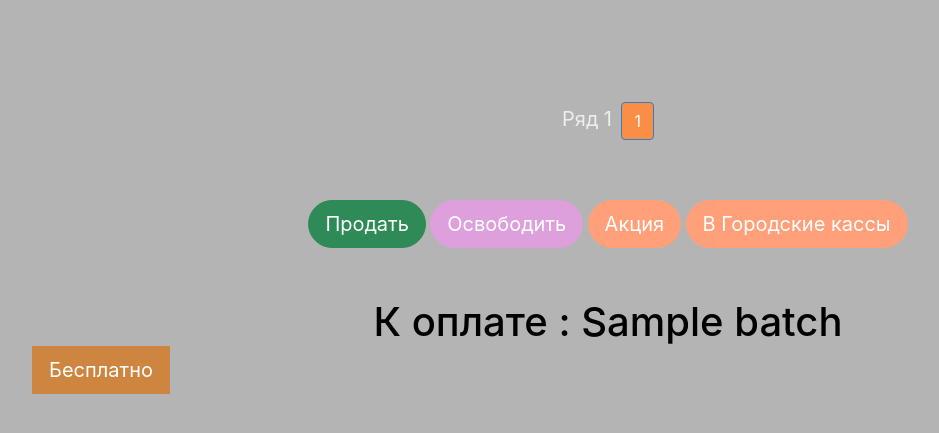
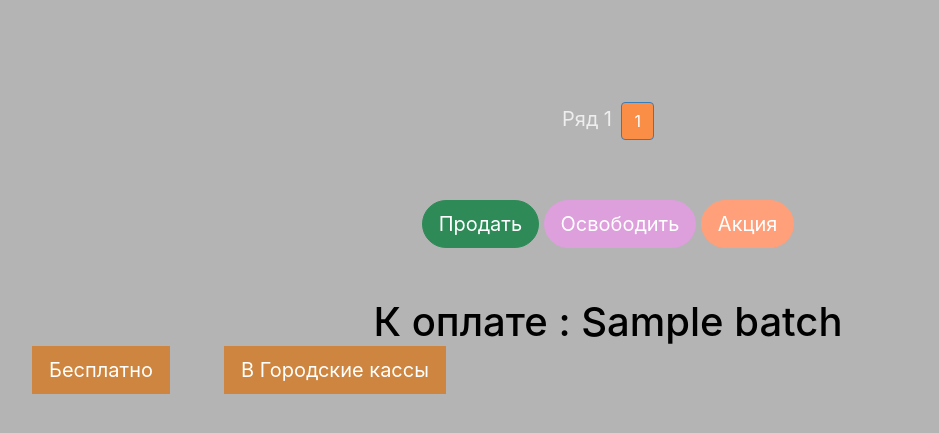
Before and after one commit to kirpastuhov/EuroCirc, a Django app: template desk/templates/desk/box.html in a window 1280 px wide. Shown: the part 144-577 px from the top of the page, without its empty margins (32-971 px from the left). Run offline with Django 3.2, Linux system fonts and the light colour scheme; the template is opened without the code that fills it: most values are stand-ins (such as "Sample title", 1, 10 or a date in 2020); some libraries are stand-ins or nearby versions.

Commit message:
Added styles for button

```diff
--- a/desk/static/desk/box.css
+++ b/desk/static/desk/box.css
@@ -157,6 +157,14 @@ div [class="free"]{
 	left: 5%;
 	top: 100%;
 }
+
+div [class="free2"]{
+	display: inline-block;
+	position: absolute;
+	left: 20%;
+	top: 100%;
+}
+
 div[class="back"]{
 	position: absolute;
 	top: 5%;
--- a/desk/templates/desk/box.html
+++ b/desk/templates/desk/box.html
@@ -73,11 +73,11 @@
 				</form>
 </div>
 
-<div class="my_btn_share">
+<div class="free2">
 				<form method="post">
 					{%csrf_token%}
 					<input type="hidden" name="next" value="{{ request.path }}">
-					<button type="submit" class="btn btn-primary-event btn-lg round" name="Local_cashdesks", id="sell_button">В Городские кассы </button>
+					<button type="submit" class="btn btn-primary-free btn-lg sharp" name="Local_cashdesks", id="sell_button">В Городские кассы </button>
 				</form>
 </div>
 
```
